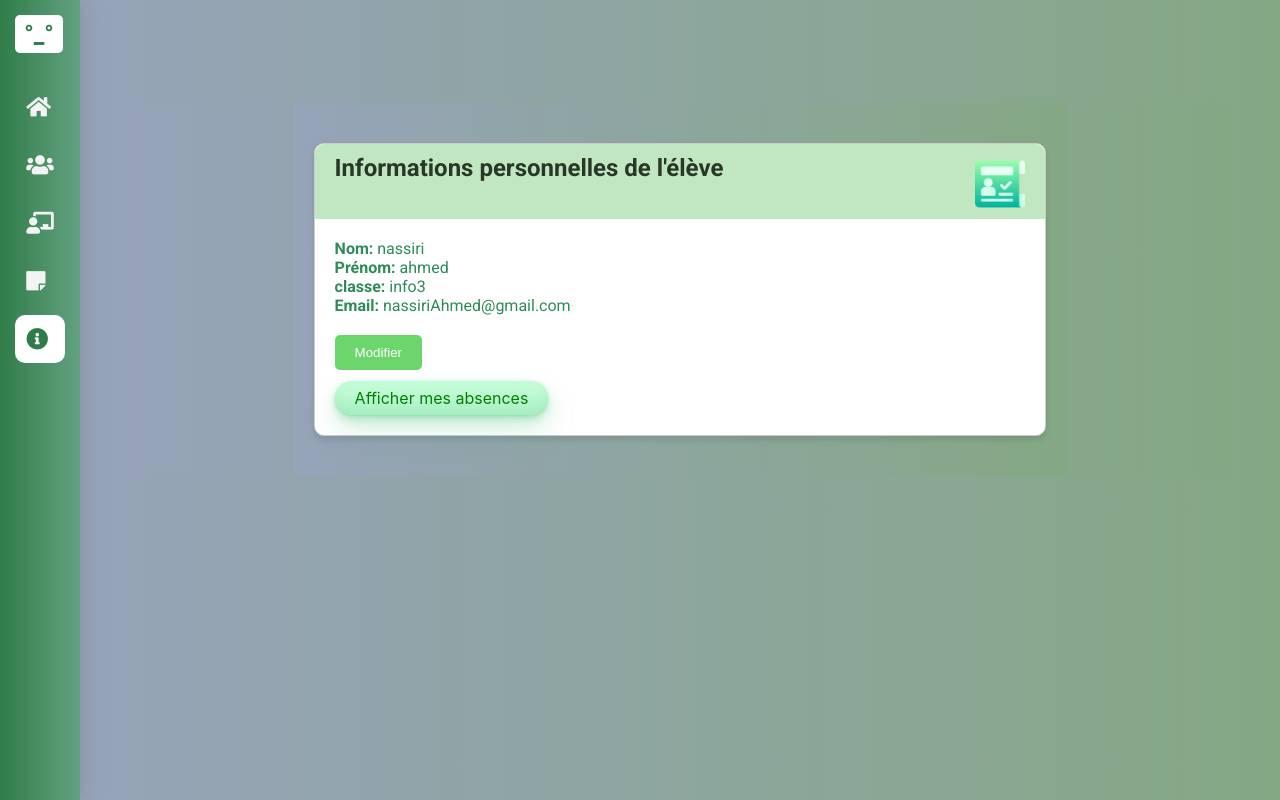
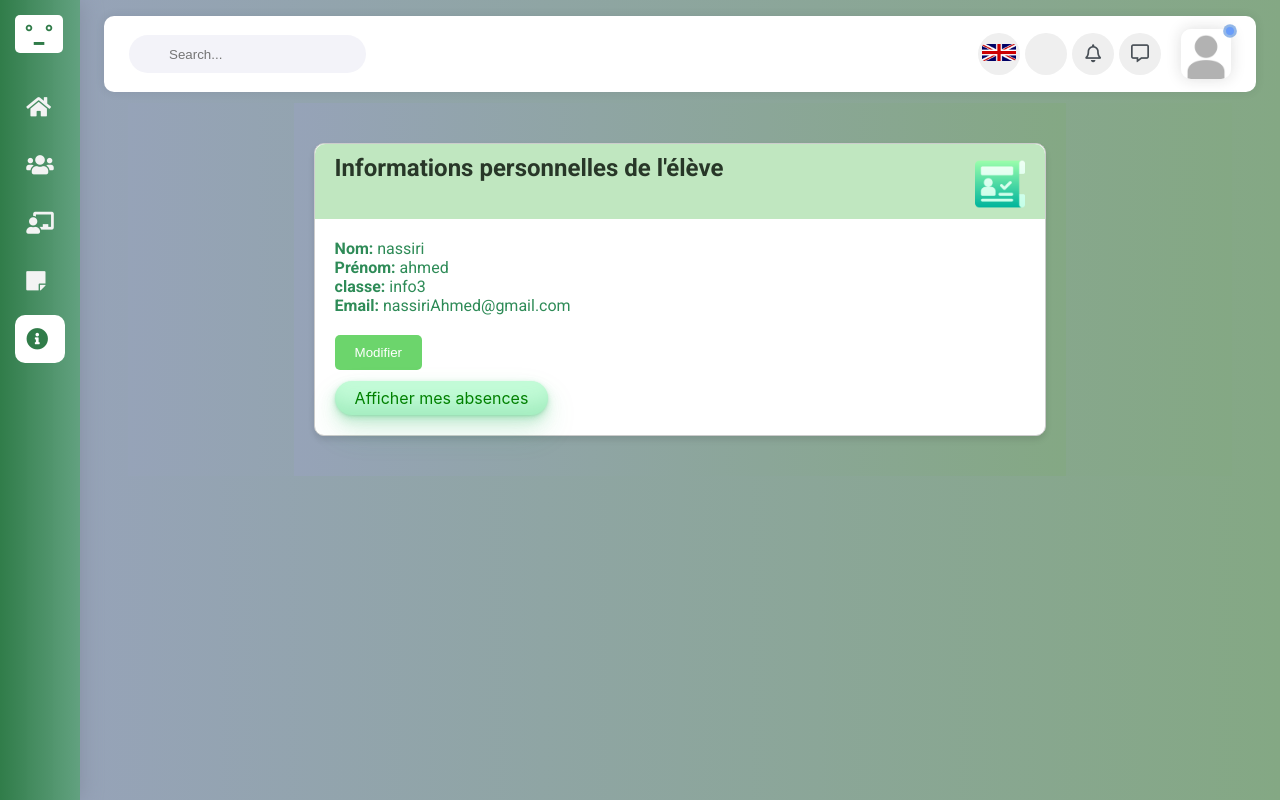
Before and after one commit to mohamed0009/EduGate-2024, an Angular app: page /info-eleve in a window 1280 px wide. Built offline with nearby package versions, Linux system fonts and the light colour scheme.

Commit message:
"Add HeaderComponent to AppModule and app template; adjust Sidenav z-index"
This commit adds the HeaderComponent to the AppModule and includes it in the app's template. Additionally, the z-index of the S

```diff
--- a/src/app/app.component.html
+++ b/src/app/app.component.html
@@ -1,4 +1,9 @@
 <app-sidenav (onToggleSideNav)="onToggleSideNav($event)"></app-sidenav>
+<app-header
+    [collapsed]="isSideNavCollapsed"
+    [screenWidth]="screenWidth"
+    >
+</app-header>
 <app-body
     [collapsed]="isSideNavCollapsed"
     [screenWidth]="screenWidth"
--- a/src/app/app.module.ts
+++ b/src/app/app.module.ts
@@ -16,6 +16,7 @@ import { BodyComponent } from './body/body.component';
 import { AppRoutingModule } from './app-routing.module';
 import { BrowserAnimationsModule } from '@angular/platform-browser/animations';
 import { FormsModule } from '@angular/forms';
+import { HeaderComponent } from './header/header.component';
 
 
 
@@ -31,7 +32,8 @@ import { FormsModule } from '@angular/forms';
     AdministrationComponent,
     ProfsComponent,
     NotesComponent,
-    BodyComponent
+    BodyComponent,
+    HeaderComponent
   ],
   imports: [
     BrowserModule,
--- /dev/null
+++ b/src/app/header/header.component.html
@@ -0,0 +1,48 @@
+
+<div class="head" [ngClass]="getHeadClass()">
+     <div class="head-content">
+        <div class="head-content-left">
+            <div class="search-container">
+                <div class="normal-search">
+                <input type="search"
+                   class="search" name="" id=""
+                   placeholder="Search..."
+                   >
+                <i class="far fa-search search-icon"></i>
+                </div>
+            </div>
+        </div>
+        <div class="head-content-right">
+          <div class="head-menu">
+            <div class="head-menu-item">
+                <button class="head-menu-item-btn ripple">
+                 <img src="./../../assets/Flag-english.webp" class="flag" alt="english">
+                </button>
+            </div>
+            <div class="head-menu-item">
+                <button class="head-menu-item-btn ripple">
+                    <i class="far fa-expand menu-icon"></i>
+                </button>
+            </div>
+            <div class="head-menu-item">
+                <button class="head-menu-item-btn ripple">
+                    <i class="far fa-bell menu-icon"></i>
+                </button>
+            </div>
+            <div class="head-menu-item">
+                <button class="head-menu-item-btn ripple">
+                    <i class="far fa-comment-alt menu-icon"></i>
+                </button>
+            </div>
+          </div>
+          <div class="head-user-avatar-container">
+            <div class="head-user-avatar">
+                <img src="../../assets/user.jpg" alt="user" class="user-avatar">
+              <div class="circle-indicator pluse">
+
+              </div>
+            </div>
+          </div>
+        </div>
+     </div>
+</div>
--- /dev/null
+++ b/src/app/header/header.component.scss
@@ -0,0 +1,134 @@
+.head{
+    width: calc(100% - 5rem);
+    margin-left: 5rem;
+    z-index: 1;
+    transition:  all .5s ease;
+    background:  linear-gradient(to left, #84a884, #96a3b8);
+    padding: 1rem 1.5rem 0 1.5rem;
+
+    position: fixed;
+    top: 0;
+    .head-content{
+        background-color: #fff;
+        border-radius: 0.625rem;
+        box-shadow: 0px 0px 10px 0 rgb(34 41 47 /10%);
+        padding: 0.813rem 1.563rem;
+        display: flex;
+        align-items: center;
+        justify-content: space-between;
+
+        .head-content-left{
+            .search-container{
+                position: relative;
+
+                .normal-search{
+                    .search{
+                      border: none;
+                      height: 2.375rem;
+                      padding-left: 2.5rem;
+                      padding-right: 1.25rem;
+                      background-color: #f3f3f9;
+                      box-shadow: none;
+                      border-radius: 1.875rem;
+                      outline: 0;
+                    }
+                    .search-icon{
+                        position: absolute;
+                        font-size: 1rem;
+                        line-height: 2.375rem;
+                        left: 0.813rem;
+                        top: 0;
+                        color: #74788d;
+                    }
+
+                }
+            }
+        }
+        .head-content-right{
+            display: flex;
+            align-items: center;
+
+            .head-menu{
+                display: flex;
+                flex-direction: row;
+                align-items: center;
+                margin-left: 1.25rem;
+
+                .head-menu-item{
+                    .head-menu-item-btn{
+                        font-size: 18px;
+                        height: 42px;
+                        width: 42px;
+                        cursor: pointer;
+                        border-radius: 50%;
+                        border: 1px solid transparent;
+                        margin-left: 5px;
+                        outline: 0;
+                        color: #495057;
+
+                        .flag{
+                           height: 17px;
+                           border-radius: 3px;
+                           margin-top: 2px;
+                        }
+
+                    }
+
+                    .head-menu-item-btn:hover{
+                       background: #eff2f3;
+                       .menu-icon{
+                        color: #699dfa;
+                       }
+                    }
+                }
+            }
+            .head-user-avatar-container{
+                margin-left: 20px;
+
+                .head-user-avatar{
+                    position: relative;
+
+                    .user-avatar{
+                        margin-bottom: -4px;
+                        width: 50px;
+                        border-radius: 10px;
+                        box-shadow: 0 0 15px rgb(35 35 35 / 15%);
+                        cursor: pointer;
+                    }
+                }
+                .circle-indicator{
+                    width: 8px;
+                    height: 8px;
+                    border-radius: 50%;
+                    position: absolute;
+                    top:-2px;
+                    right: -3px;
+                    background: #699dfa;
+                  &.pluse{
+                    animation: pluse-animation 1.2s infinite ;
+                  }
+                }
+            }
+        }
+    }
+
+}
+.head-trimmed{
+    width: calc(100% - 16.5625rem);
+    margin-left:16.5625rem;
+
+}
+.head-md-screen{
+    width: calc(100% - 5rem);
+    margin-left: 5rem;
+}
+
+@keyframes pluse-animation {
+    0%{
+        box-shadow: 0 0 0 0 rgba(26 ,104 ,206 ,0.6);
+    }
+    100%{
+        box-shadow: 0 0 0 13px rgba(17 ,64 ,126 ,0);
+
+    }
+}
--- /dev/null
+++ b/src/app/header/header.component.ts
@@ -0,0 +1,32 @@
+import { Component, Input, OnInit } from '@angular/core';
+
+@Component({
+  selector: 'app-header',
+  templateUrl: './header.component.html',
+  styleUrl: './header.component.scss'
+})
+export class HeaderComponent implements OnInit {
+
+
+
+  @Input() collapsed = false;
+  @Input() screenWidth = 0;
+
+constructor(){ }
+
+ngOnInit(): void {
+
+}
+getHeadClass(): string {
+  let styleClass = '';
+  if(this.collapsed && this.screenWidth > 768){
+
+    styleClass = 'head-trimmed';
+
+}else{
+
+    styleClass = 'head-md-screen';
+}
+return styleClass;
+}
+}
--- a/src/app/sidenav/sidenav.component.scss
+++ b/src/app/sidenav/sidenav.component.scss
@@ -2,7 +2,7 @@
     background: linear-gradient(to left, #177543ac, #307c49);
     transition: all 0.5s ease;
     position: fixed;
-    z-index: 1;
+    z-index: 2;
     top: 0;
     width: 5rem;
     height: 100vh;
```
Also changed, not shown: src/app/header/header.component.css (added), src/assets/Flag-english.webp (added), src/assets/user.jpg (added).
